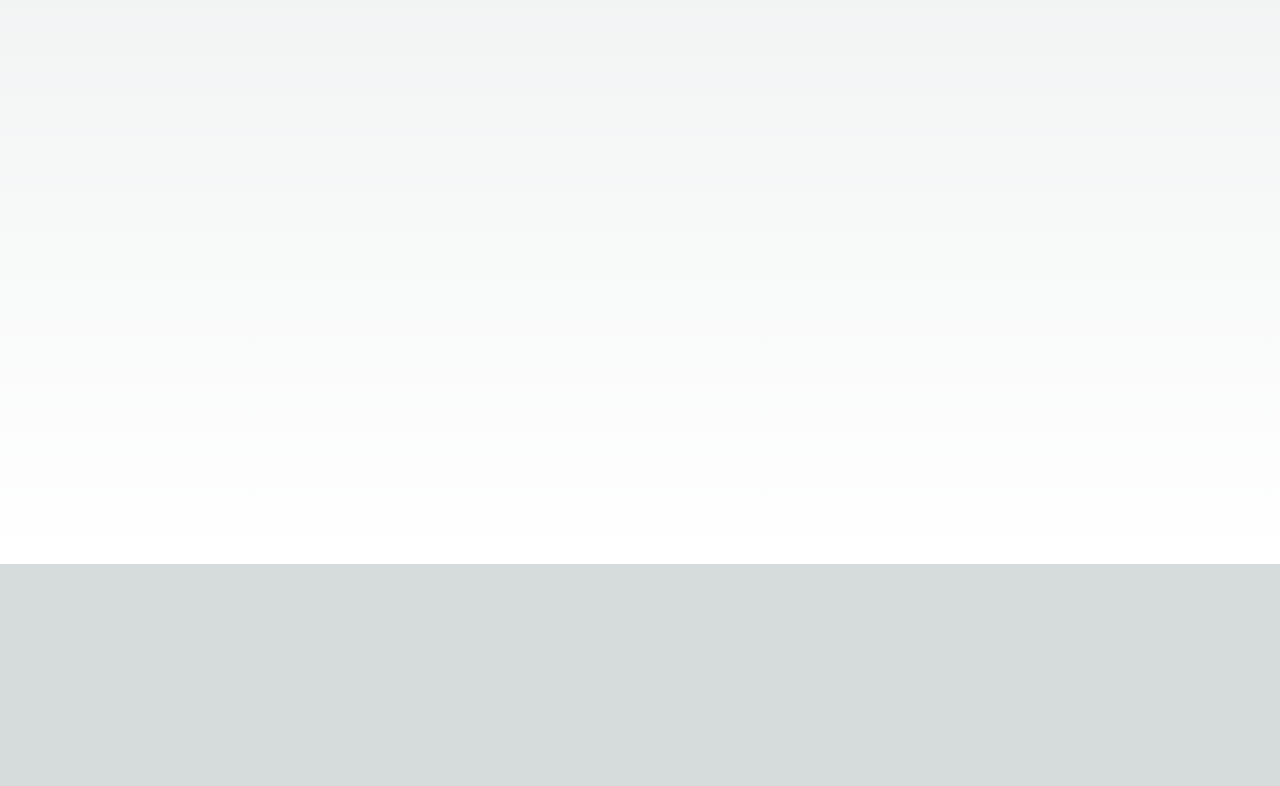
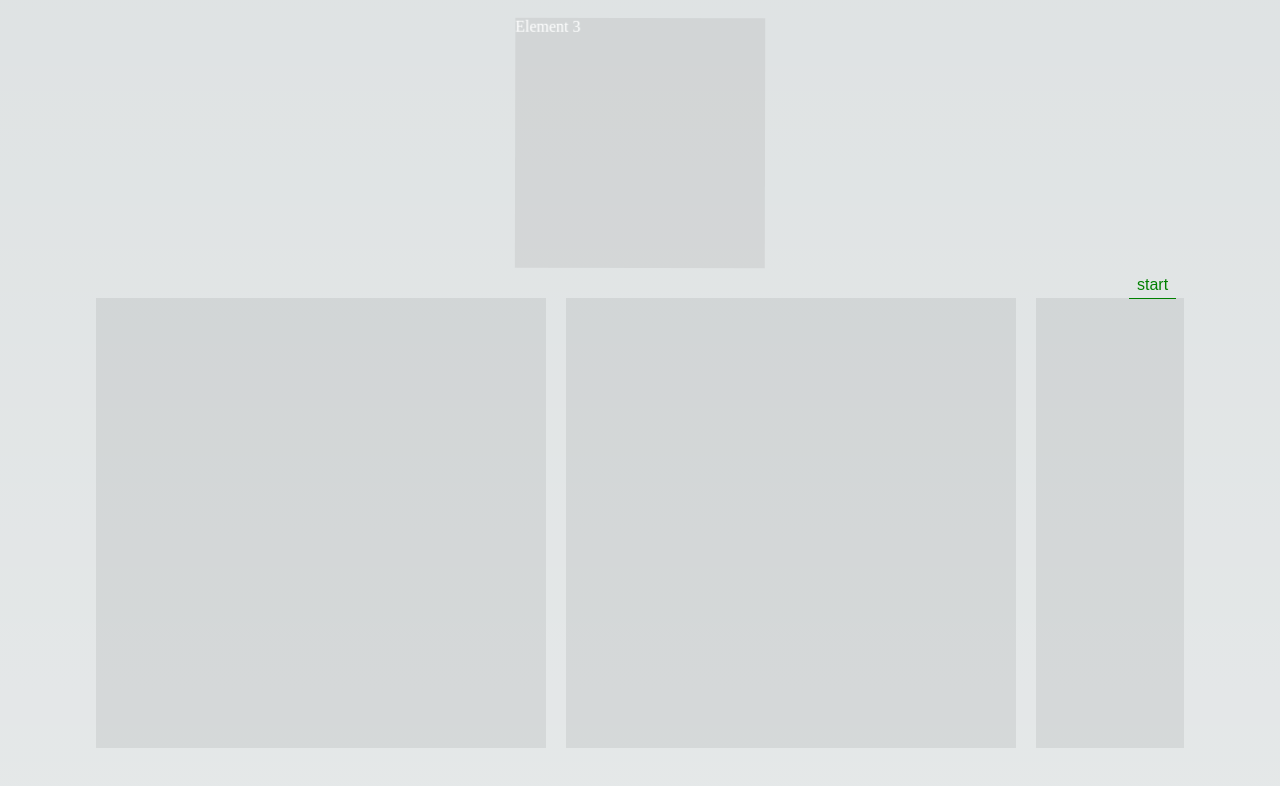
Before and after one commit to Safidy-Dev-Front/scroll-step, a Next.js app: page / in a window 1280 px wide. Shown: the part 1258-2044 px from the top of the page. Before the commit the page ends 1822 px from the top, so only its background shows below. Built offline with nearby package versions, Linux system fonts and the light colour scheme.

Commit message:
fix: spinning

```diff
--- a/pages/index.tsx
+++ b/pages/index.tsx
@@ -10,14 +10,16 @@ const inter = Inter({ subsets: ['latin'] })
 
 export default function Home() {
   const element_3 = useRef<HTMLDivElement>(null);
+  const element_parent_scroll = useRef<HTMLDivElement>(null);
+
   gsap.registerPlugin(ScrollTrigger);
   useEffect(()=>{
-
+    //Using Timeline ==================
     let tl = gsap.timeline({
       scrollTrigger:{
         trigger: ".element_3",
         start: "20px 50%",
-        end: ()=>"+="+300 + ' top',
+        end: ()=>"+="+300 + ' 80px',
         scrub: 3,
         markers: true,
       }
@@ -25,13 +27,46 @@ export default function Home() {
    tl.to('.element_3', {
     x:200,
     rotation:360,
-    duration:4,
+    duration:1,
    })
    tl.to('.element_3', {
     x:0,
     backgroundColor:"red",
     duration:2,
    })
+   //Pin==============
+   gsap.to('.element_2',{
+      scrollTrigger:{
+        trigger: '.element_2',
+        start: "20px 50%",
+        end: ()=>"+="+300 + ' 80px',
+        scrub: true,
+        pin:'.element_1',
+        markers: true,
+      },
+      x:200,
+    rotation:360,
+    duration:1,
+   })
+
+   let sections = gsap.utils.toArray(".section_element");
+
+gsap.to(sections, {
+  xPercent: -100 * (sections.length - 1),
+  ease: "none",
+  scrollTrigger: {
+    trigger: element_parent_scroll.current,
+    pin: true,
+    scrub: 1,
+    snap: 1 / (sections.length - 1),
+    start: 'top 0%',
+    end:()=> "+="+element_parent_scroll.current?.offsetWidth,
+    markers: true,
+    }
+
+});
+console.log("width====",  element_parent_scroll.current?.offsetWidth);
+
   }, [])
   return (
     <>
@@ -53,6 +88,16 @@ export default function Home() {
             Element 3
           </div>
         </div>
+        <section id='intersection_verticat' className='intersection_verticat'>
+          <div className="element_parent" ref={element_parent_scroll}>
+            <div className="section_element"></div>
+            <div className="section_element"></div>
+            <div className="section_element"></div>
+            <div className="section_element"></div>
+            <div className="section_element"></div>
+            <div className="section_element"></div>
+          </div>
+        </section>
       </main>
     </>
   )
--- a/styles/globals.css
+++ b/styles/globals.css
@@ -116,3 +116,20 @@ a {
 body{
   padding-bottom: 800px;
 }
+.intersection_verticat{
+  overflow-x: auto;
+  padding: 10px 0;
+  width: 100%;
+
+}
+.element_parent{
+  display: flex;
+  flex-wrap: nowrap;
+  gap: 20px;
+  width: fit-content;
+}
+.section_element{
+  height: 450px;
+  width: 450px;
+  background-color: #00000010;
+}
```
